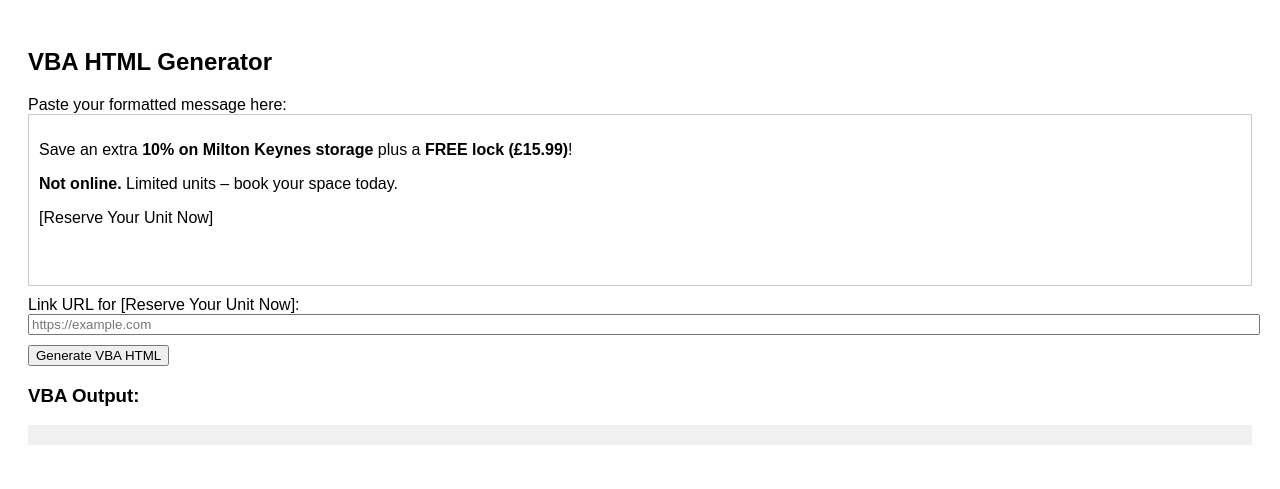
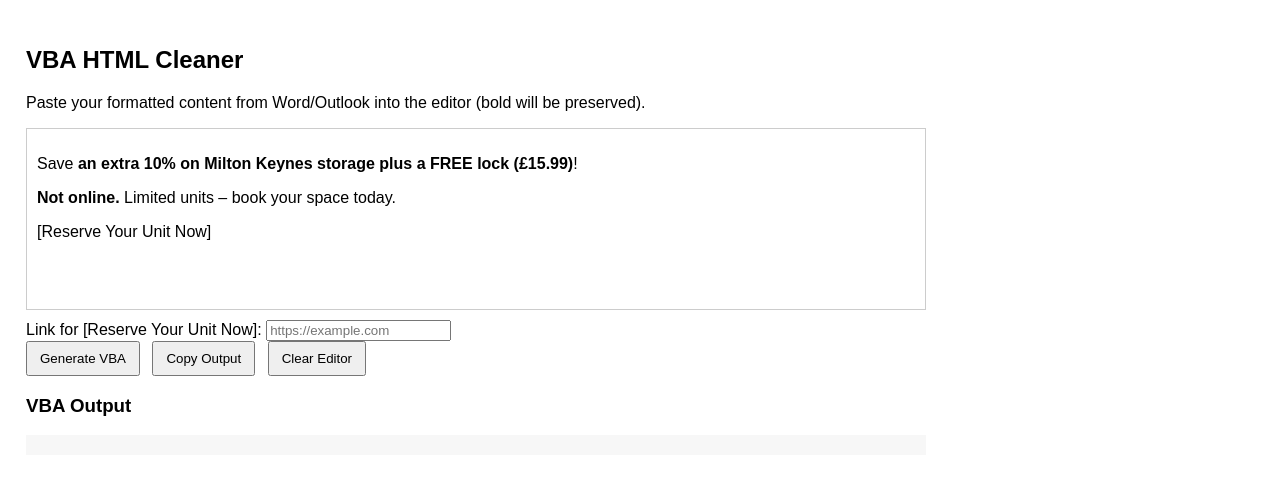
Before and after one commit to ricksmanor/visual, a plain HTML site: page v2.html in a window 1280 px wide. Drawn offline with Linux system fonts and the light colour scheme.

Commit message:
Update v2.html

```diff
--- a/v2.html
+++ b/v2.html
@@ -1,72 +1,126 @@
-<!DOCTYPE html>
-<html lang="en">
+<!doctype html>
+<html>
 <head>
-<meta charset="UTF-8">
-<title>VBA HTML Generator (with Bold Detection)</title>
+<meta charset="utf-8">
+<title>VBA HTML Cleaner (paste from Word/Outlook)</title>
 <style>
-body { font-family: Arial, sans-serif; padding: 20px; }
-#editor {
-  border: 1px solid #ccc;
-  padding: 10px;
-  min-height: 150px;
-  margin-bottom: 10px;
-}
-input[type="text"] { width: 100%; margin-bottom: 10px; }
-pre { background: #f0f0f0; padding: 10px; white-space: pre-wrap; word-wrap: break-word; }
+  body { font-family: Arial, sans-serif; padding: 18px; max-width:900px; }
+  #editor { border:1px solid #ccc; padding:10px; min-height:160px; margin-bottom:10px; }
+  input[type="text"]{ width:100%; padding:8px; margin-bottom:10px; }
+  button{ padding:8px 12px; margin-right:8px; }
+  pre{ background:#f7f7f7; padding:10px; white-space:pre-wrap; word-break:break-word; }
 </style>
 </head>
 <body>
-<h2>VBA HTML Generator</h2>
+  <h2>VBA HTML Cleaner</h2>
+  <p>Paste your formatted content from Word/Outlook into the editor (bold will be preserved).</p>
 
-<label>Paste your formatted message here:</label>
   <div id="editor" contenteditable="true">
-  <p>Save an extra <strong>10% on Milton Keynes storage</strong> plus a <strong>FREE lock (£15.99)</strong>!</p>
+    <p>Save <strong>an extra 10% on Milton Keynes storage plus a FREE lock (£15.99)</strong>!</p>
     <p><strong>Not online.</strong> Limited units – book your space today.</p>
     <p>[Reserve Your Unit Now]</p>
   </div>
 
-<label>Link URL for [Reserve Your Unit Now]:</label>
-<input type="text" id="link" placeholder="https://example.com">
+  <label>Link for [Reserve Your Unit Now]:</label>
+  <input id="link" placeholder="https://example.com">
 
-<button onclick="generateVBA()">Generate VBA HTML</button>
+  <div style="margin-bottom:10px;">
+    <button onclick="generateVBA()">Generate VBA</button>
+    <button onclick="copyOutput()">Copy Output</button>
+    <button onclick="clearEditor()">Clear Editor</button>
+  </div>
 
-<h3>VBA Output:</h3>
+  <h3>VBA Output</h3>
   <pre id="output"></pre>
 
 <script>
+function cleanWordHtml(html) {
+  // Remove <o:p> and content
+  html = html.replace(/<o:p>.*?<\/o:p>/gi, '');
+  html = html.replace(/<o:p\s*\/>/gi, '');
+
+  // Remove class and style attributes (e.g. class="MsoNormal" style="...")
+  html = html.replace(/\sclass="[^"]*"/gi, '');
+  html = html.replace(/\sstyle="[^"]*"/gi, '');
+
+  // Convert <b> to <strong>, normalize tags
+  html = html.replace(/<\s*b\s*>/gi, '<strong>');
+  html = html.replace(/<\s*\/\s*b\s*>/gi, '</strong>');
+
+  // Remove duplicate nested strong tags like <strong><strong>... or </strong></strong>
+  while (/<strong>\s*<strong>/i.test(html)) {
+    html = html.replace(/<strong>\s*<strong>/gi, '<strong>');
+  }
+  while (/<\/strong>\s*<\/strong>/i.test(html)) {
+    html = html.replace(/<\/strong>\s*<\/strong>/gi, '</strong>');
+  }
+
+  // Remove empty paragraphs
+  html = html.replace(/<p>\s*(?:&nbsp;|\s)*<\/p>/gi, '');
+
+  // Trim whitespace between tags
+  html = html.replace(/>\s+</g, '><');
+
+  return html.trim();
+}
+
 function generateVBA() {
   const editor = document.getElementById('editor');
   const link = document.getElementById('link').value.trim();
-    let html = editor.innerHTML;
+  let html = editor.innerHTML || '';
+
+  // Clean Word artifacts
+  html = cleanWordHtml(html);
 
   // Replace [text] with bold link (keeping brackets)
-    if(link) {
+  if (link) {
+    // Avoid double-wrapping if an anchor already exists around the bracketed text:
+    // We will replace plain bracket text not already inside an <a>
+    // Simple approach: temporarily mark existing anchors
+    let anchorPlaceholders = [];
+    html = html.replace(/<a\b[^>]*>[\s\S]*?<\/a>/gi, function(m){
+      anchorPlaceholders.push(m);
+      return `@@ANCHOR_${anchorPlaceholders.length-1}@@`;
+    });
+
     html = html.replace(/\[([^\]]+)\]/g, `<a href="${link}"><strong>[$1]</strong></a>`);
+
+    // restore placeholders
+    html = html.replace(/@@ANCHOR_(\d+)@@/g, function(_, n){ return anchorPlaceholders[n] || ''; });
   } else {
-        html = html.replace(/\[([^\]]+)\]/g, '<strong>[$1]</strong>');
+    html = html.replace(/\[([^\]]+)\]/g, `<strong>[$1]</strong>`);
   }
 
-    // Split into lines at <p> boundaries
-    const lines = html.split(/<\/p>/i).filter(l => l.trim() !== '');
-    let vba = '';
+  // Split into paragraph segments (split on closing </p>)
+  let parts = html.split(/<\/p>/i).map(s=>s.trim()).filter(s=>s.length>0);
+  const vbaLines = parts.map(part => {
+    let seg = part;
+    if (!/^<p\b/i.test(seg)) seg = `<p>${seg}</p>`;
+    else seg = seg + '</p>'; // we removed the closing when split; add back
 
-    lines.forEach(line => {
-        let processed = line.trim();
+    // final cleanup: remove any remaining attributes on <p>
+    seg = seg.replace(/^<p\b[^>]*>/i, '<p>');
 
-        // Ensure <p> wrapping
-        if(!processed.startsWith("<p")) {
-            processed = `<p>${processed}</p>`;
-        } else {
-            processed = processed + "</p>";
+    // Escape double quotes for VBA
+    seg = seg.replace(/"/g, '""');
+
+    return `.HTMLBody = .HTMLBody & "${seg}"`;
+  });
+
+  document.getElementById('output').textContent = vbaLines.join("\n");
 }
 
-        // Escape double quotes for VBA
-        processed = processed.replace(/"/g, '""');
+function copyOutput(){
+  const out = document.getElementById('output').textContent;
+  if(!out) return alert('No output to copy — generate first.');
+  navigator.clipboard.writeText(out).then(()=> {
+    alert('Copied to clipboard');
+  }, ()=> alert('Could not copy'));
+}
 
-        vba += `.HTMLBody = .HTMLBody & "${processed}"\n`;
-    });
-
-    document.getElementById('output').textContent = vba;
+function clearEditor(){
+  document.getElementById('editor').innerHTML = '<p></p>';
+  document.getElementById('output').textContent = '';
 }
 </script>
 </body>
```
Lines whose indentation alone changed are shown as unchanged.
